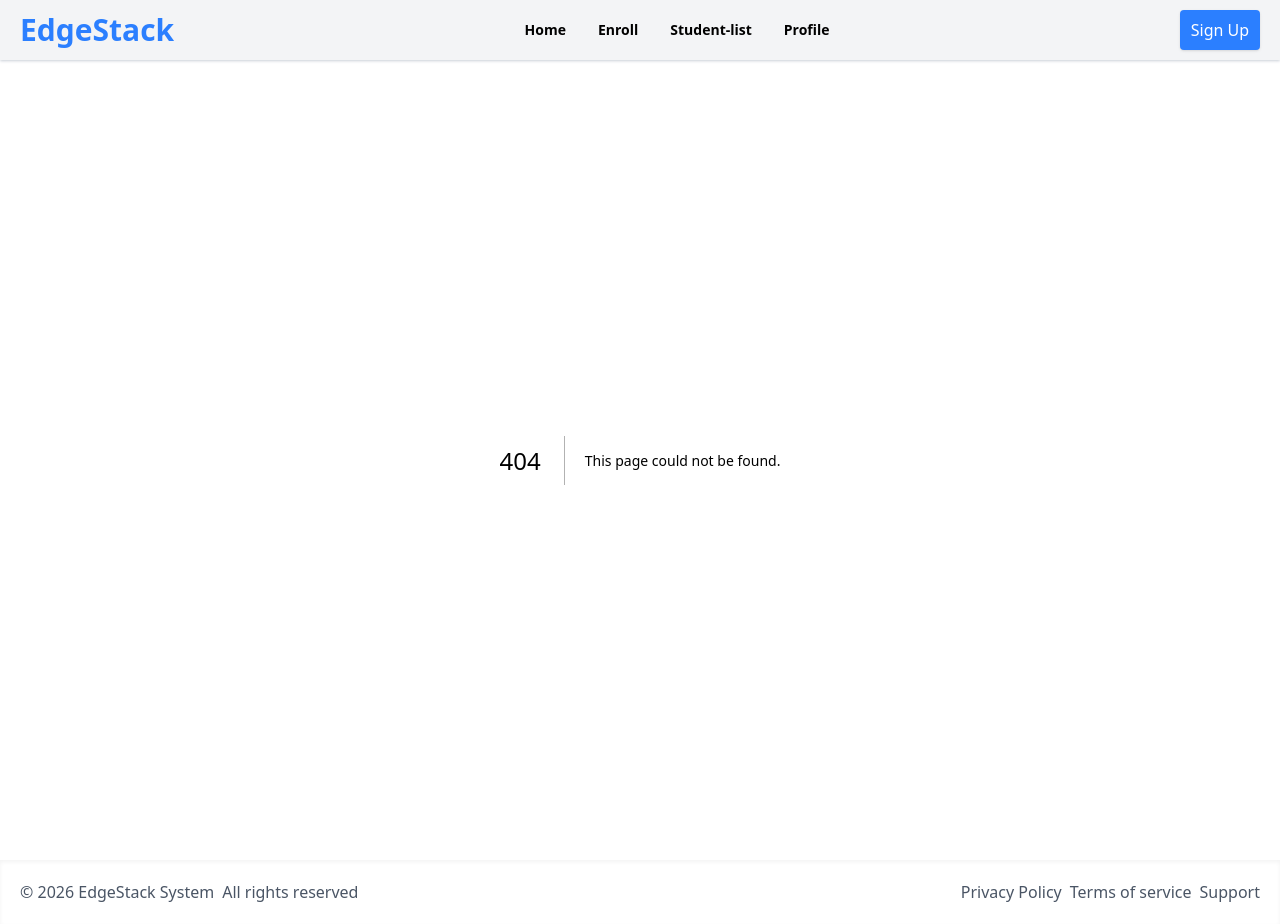
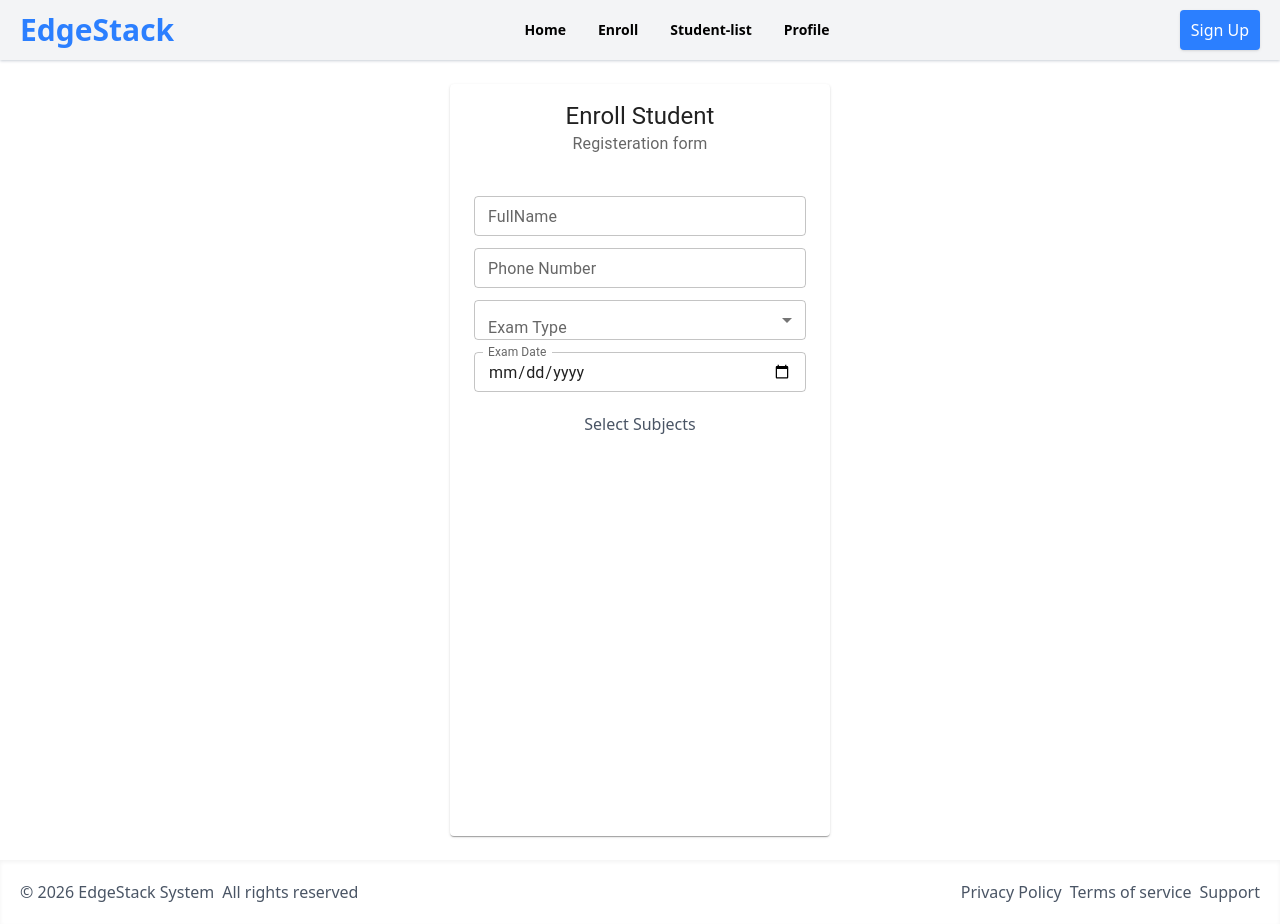
Before and after one commit to Emmy-delight/edgestack, a Next.js app: page /dashboard/enroll in a window 1280 px wide. Before the commit this address had no page. Built offline with nearby package versions, Linux system fonts and the light colour scheme.

Commit message:
profile, enroll page

```diff
--- a/app/auth/login/page.js
+++ b/app/auth/login/page.js
@@ -1,9 +1,11 @@
 import { TextField } from "@mui/material";
+import { FcGoogle } from "react-icons/fc";
+import { IoLogoGithub } from "react-icons/io";
 
 export default function Login () {
     return (
         <main className="min-h-screen flex justify-center py-6 px-2">
-            <div className="w-full shadow-md rounded md:w-94 md:flex md:flex-col md:gap-3 md:max-h-120 md:px-3 md:py-4">
+            <div className="w-full shadow-md rounded md:w-92 md:flex md:flex-col md:gap-3 md:max-h-100 md:px-3 md:py-4">
                 <h1 className="text-2xl font-bold text-center">Sign Into Exam Portal</h1>
                 <p className="text-sm text-gray-500 mt-2 text-center">Create an account or sign In</p>
                 <form className=" flex flex-col gap-3">
@@ -19,9 +21,20 @@ export default function Login () {
                     </div>
                     <button className="text-white w-full h-10 font-semibold flex justify-center items-center bg-blue-500 p-3 rounded-md cursor-pointer ">Continue</button>
                 </form>
-
+                <p className="mt-2 text-gray-500 text-center">Or sign up with</p>
+                <div className="flex justify-center gap-2">
+                    <form>
+                        <button type="submit" className="w-12 h-12 cursor-pointer flex justify-center items-center rounded-md shadow-lg">
+                            <FcGoogle className="text-4xl" />
+                        </button>
+                    </form>
+                    <form>
+                        <button type="submit" className="w-12 h-12 flex justify-center cursor-pointer items-center rounded-md shadow-lg">
+                            <IoLogoGithub className="text-4xl" />
+                        </button>
+                    </form>
+                </div>
             </div>
-
         </main>
     )
 }
--- /dev/null
+++ b/app/dashboard/enroll/page.js
@@ -0,0 +1,61 @@
+import { Card, CardContent, CardHeader, FormControl, InputLabel, MenuItem, Select, TextField } from "@mui/material";
+
+export default function Enroll () {
+    return (
+        <main className="min-h-screen flex justify-center py-6 px-4">
+            <Card sx={{width: 380}}>
+                 <CardHeader sx={{textAlign: "center"}} title="Enroll Student" subheader="Registeration form"/>
+                 <CardContent>
+                       <form className="py-2 flex flex-col gap-3 px-2">
+                          <div>
+                              <TextField
+                               fullWidth
+                               type="text"
+                               label="FullName"
+                               id="fullName"
+                               placeholder="Enter Full Name"
+                               size="small"
+                              />
+                          </div>
+                          <div>
+                             <TextField
+                              fullWidth
+                              type="tel"
+                              label="Phone Number"
+                              id="phone"
+                              placeholder="08077....."
+                              size="small"
+                             />
+                          </div>
+                          <FormControl>
+                             <InputLabel id="examType-label">Exam Type</InputLabel>
+                             <Select
+                              labelId="examType-label"
+                              name="examType"
+                              size="small"
+                              label="Exam Type"
+                              id="roomType"
+                             >
+                                 <MenuItem>Jamb</MenuItem>
+                                 <MenuItem>Waec</MenuItem>
+                                 <MenuItem>Neco</MenuItem>
+                             </Select>
+                          </FormControl>
+                          <div>
+                            <TextField
+                             fullWidth
+                             type="date"
+                             label="Exam Date"
+                             id="examDate"
+                             placeholder="Enter exam date"
+                             size="small"
+                             InputLabelProps={{shrink: true}}
+                            />
+                          </div>
+                          <p className="mt-2 text-gray-600 text-center">Select Subjects</p>
+                       </form>
+                 </CardContent>
+            </Card>
+        </main>
+    )
+}
--- a/app/dashboard/profile/page.js
+++ b/app/dashboard/profile/page.js
@@ -1,5 +1,45 @@
+import Image from "next/image";
+
 export default function Profile () {
     return(
-        <main>Welcome to profile page</main>
+        <main className="min-h-screen flex justify-center py-6 px-2">
+            <div className="w-full md:w-90 md:max-h-110 rounded shadow-md py-5 px-4 ">
+                <h1 className="text-center font-semibold text-xl">Profile Details</h1>
+                <div className="mt-2 flex justify-center">
+                    <Image
+                     src="/myimage.png"
+                     alt="profile-image"
+                     width={80}
+                     height={80}
+                     className="w-20 h-20 rounded-full "
+                    />
+                </div>
+                <div className="px-5 py-5 flex flex-col gap-4 mt-8 w-80 h-60 shadow rounded-md">
+                    <div className="flex justify-between items-center">
+                        <p className=" font-semibold">Full Name</p>
+                        <p className="text-gray-600 text-xs">Augustine Emmanuel</p>
+                    </div>
+                    <div className="flex justify-between items-center">
+                        <p className=" font-semibold"> Email </p>
+                        <p className="text-gray-600 text-xs">augustine2027@gmail.com</p>
+                    </div>
+                    <div className="flex justify-between items-center">
+                        <p className=" font-semibold">Phone number</p>
+                        <p className="text-gray-600 text-xs">+2348077377752</p>
+                    </div>
+                    <div className="flex justify-between items-center">
+                        <p className=" font-semibold">Address</p>
+                        <p className="text-gray-600 text-xs">Asorock Villa</p>
+                    </div>
+                    <div className="flex justify-between items-center">
+                        <p className=" font-semibold">Gender</p>
+                        <p className="text-gray-600 text-xs">Male</p>
+                    </div>
+
+                </div>
+
+            </div>
+
+        </main>
     )
 }
```
